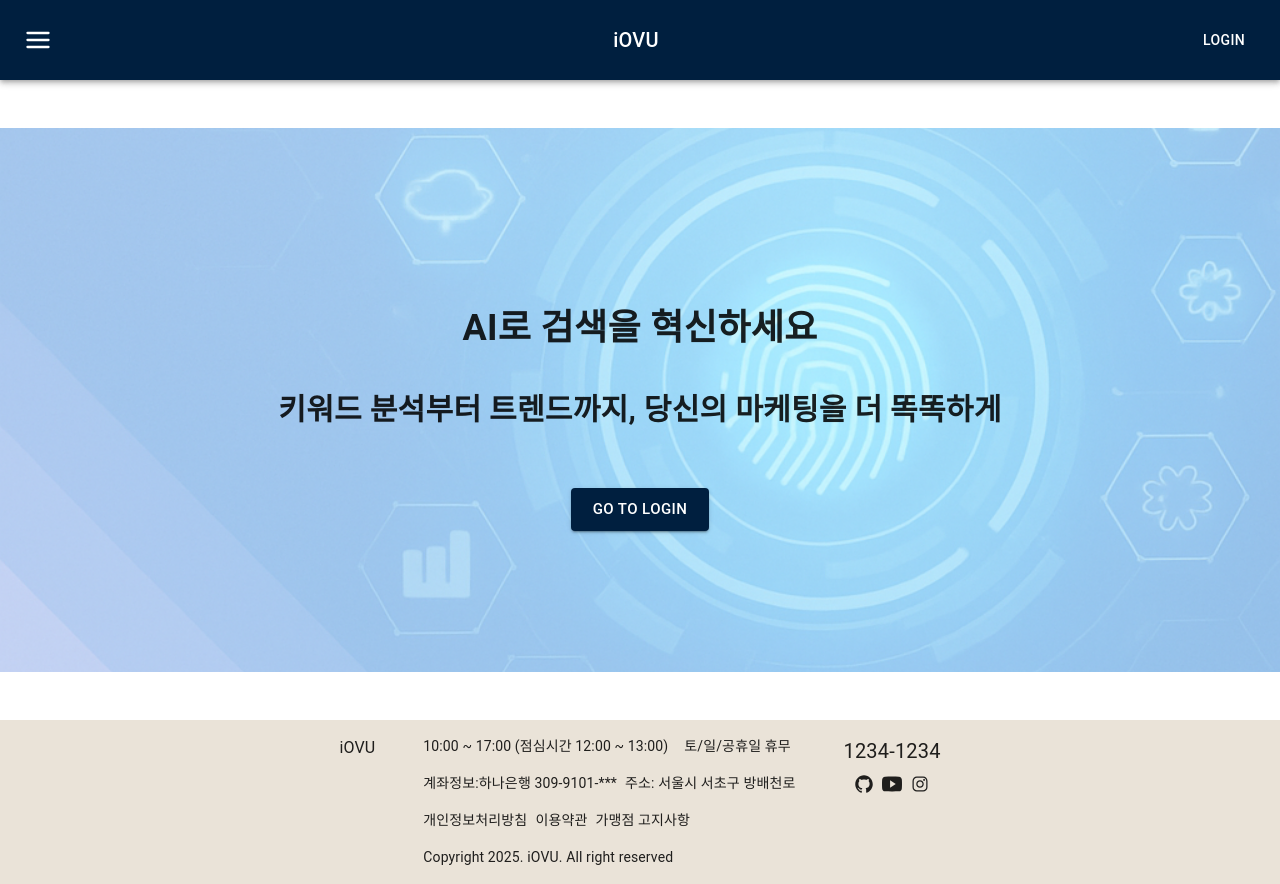
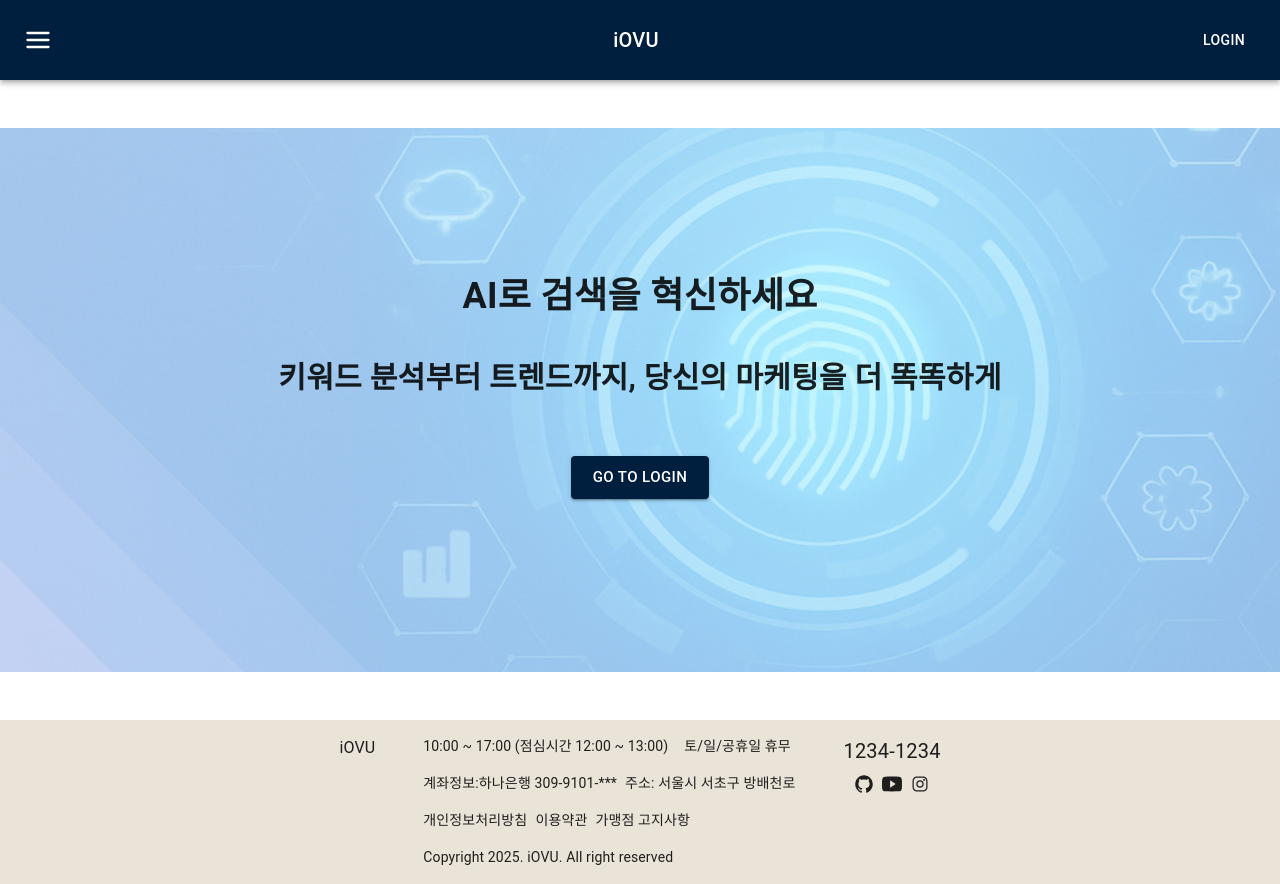
Before and after one commit to sunwook-dev/iOVU, a React (Create React App) app: page / in a window 1280 px wide. Built offline with nearby package versions, Linux system fonts and the light colour scheme.

Commit message:
페이지연결(landing,search)

```diff
--- a/src/pages/LandingPage.jsx
+++ b/src/pages/LandingPage.jsx
@@ -11,7 +11,76 @@ const LandingPage = () => {
   const clickBtn = () => {
     navigate("/login");
   };
+
+  // return (
+  //   <Box
+  //     sx={{
+  //       width: "100%",
+  //       height: "68vh",
+  //       backgroundImage: "url('/image/landing.png')",
+  //       backgroundSize: "cover",
+  //       backgroundRepeat: "no-repeat",
+  //       backgroundPosition: "center",
+  //       display: "flex",
+  //       justifyContent: "center",
+  //       alignItems: "center",
+  //     }}
+  //   >
+  //     <Container
+  //       sx={{
+  //         width: "1000px",
+  //         display: "flex",
+  //         flexDirection: "column",
+  //         alignItems: "center",
+  //         padding: 0, // 불필요한 여백 제거
+  //         margin: 0,
+  //       }}
+  //     >
+  //       <motion.div
+  //         initial={{ opacity: 0, y: -30 }}
+  //         animate={{ opacity: 1, y: 0 }}
+  //         transition={{ duration: 0.8 }}
+  //       >
+  //         <CommonTitle
+  //           sx={{
+  //             fontSize: 36,
+  //             pt: "5vh",
+  //           }}
+  //         >
+  //           AI로 검색을 혁신하세요
+  //         </CommonTitle>
+  //         <CommonTitle sx={{ fontSize: 30 }}>
+  //           키워드 분석부터 트렌드까지, 당신의 마케팅을 더 똑똑하게
+  //         </CommonTitle>
+  //         <CommonButton
+  //           onClick={clickBtn}
+  //           sx={{
+  //             mt: 5,
+  //           }}
+  //         >
+  //           Go to Login
+  //         </CommonButton>
+  //       </motion.div>
+  //     </Container>
+  //   </Box>
+  // );
     return (
+    <Container
+    maxWidth={false}
+    disableGutters
+    sx={{
+      width: "100%",
+      height: "68vh",
+      minWidth: 0,
+      minHeight: 0,
+      padding: 0,
+      margin: 0,
+      display: "flex",
+      flexDirection: "column",
+      alignItems: "center",
+      overflowX: "hidden",
+    }}
+    >
       <Box
         sx={{
           width: "100%",
@@ -23,45 +92,29 @@ const LandingPage = () => {
           display: "flex",
           justifyContent: "center",
           alignItems: "center",
-      }}
-    >
-      <Container
-        sx={{
-          width: "1000px",
-          display: "flex",
-          flexDirection: "column",
-          alignItems: "center",
-          padding: 0, // 불필요한 여백 제거
-          margin: 0,
+          py: 0,
+          m: 0,
+          overflow: "hidden",
         }}
       >
         <motion.div
           initial={{ opacity: 0, y: -30 }}
           animate={{ opacity: 1, y: 0 }}
           transition={{ duration: 0.8 }}
+          style={{ marginTop: '-40px' }}
         >
-          <CommonTitle
-            sx={{
-              fontSize: 36,
-              pt: "5vh",
-            }}
-          >
+          <CommonTitle sx={{ fontSize: 36, textAlign: "center"}}>
             AI로 검색을 혁신하세요
           </CommonTitle>
-          <CommonTitle sx={{ fontSize: 30 }}>
+          <CommonTitle sx={{ fontSize: 30, textAlign: "center" }}>
             키워드 분석부터 트렌드까지, 당신의 마케팅을 더 똑똑하게
           </CommonTitle>
-          <CommonButton
-            onClick={clickBtn}
-            sx={{
-              mt: 5,
-            }}
-          >
+          <CommonButton onClick={clickBtn} sx={{ mt: 5 }}>
             Go to Login
           </CommonButton>
         </motion.div>
+      </Box>
     </Container>
-    </Box>
   );
 };
 
--- a/src/pages/SearchPage.jsx
+++ b/src/pages/SearchPage.jsx
@@ -1,15 +1,15 @@
-import {Box, Container, InputAdornment, TextField} from "@mui/material";
+import {Box, Container, IconButton, InputAdornment, TextField} from "@mui/material";
 
 import CommonButton from "../component/common/CommonButton";
 import CommonTitle from "../component/common/CommonTitle";
 import React from "react";
-import { useNavigate } from "react-router-dom";
+import {useNavigate} from "react-router-dom";
+
 
 const SearchPage = () => {
    const navigate = useNavigate();
-
     const handleSearch = () => {
-      console.log("검색 실행");
+      navigate("/reports");
     };
   return (
     <Container
@@ -66,7 +66,7 @@ const SearchPage = () => {
             },
             endAdornment: (
               <InputAdornment position="end">
-                <CommonButton
+                <IconButton
                   onClick={handleSearch}
                   sx={{
                     backgroundColor: "transparent",
@@ -89,7 +89,7 @@ const SearchPage = () => {
                       transition: "all 0.3s ease",
                     }}
                   />
-                </CommonButton>
+                </IconButton>
               </InputAdornment>
             ),
           }}
```
Lines whose indentation alone changed are shown as unchanged.
